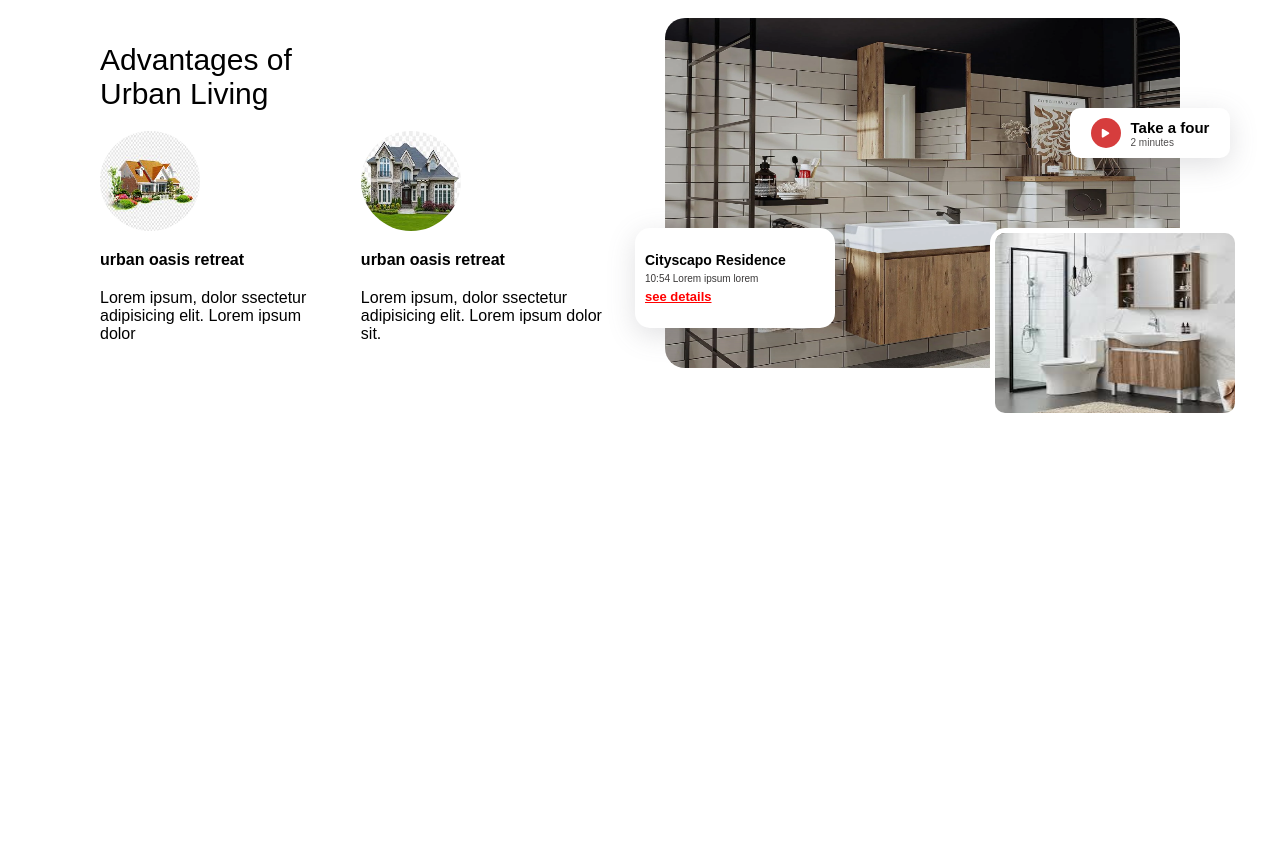
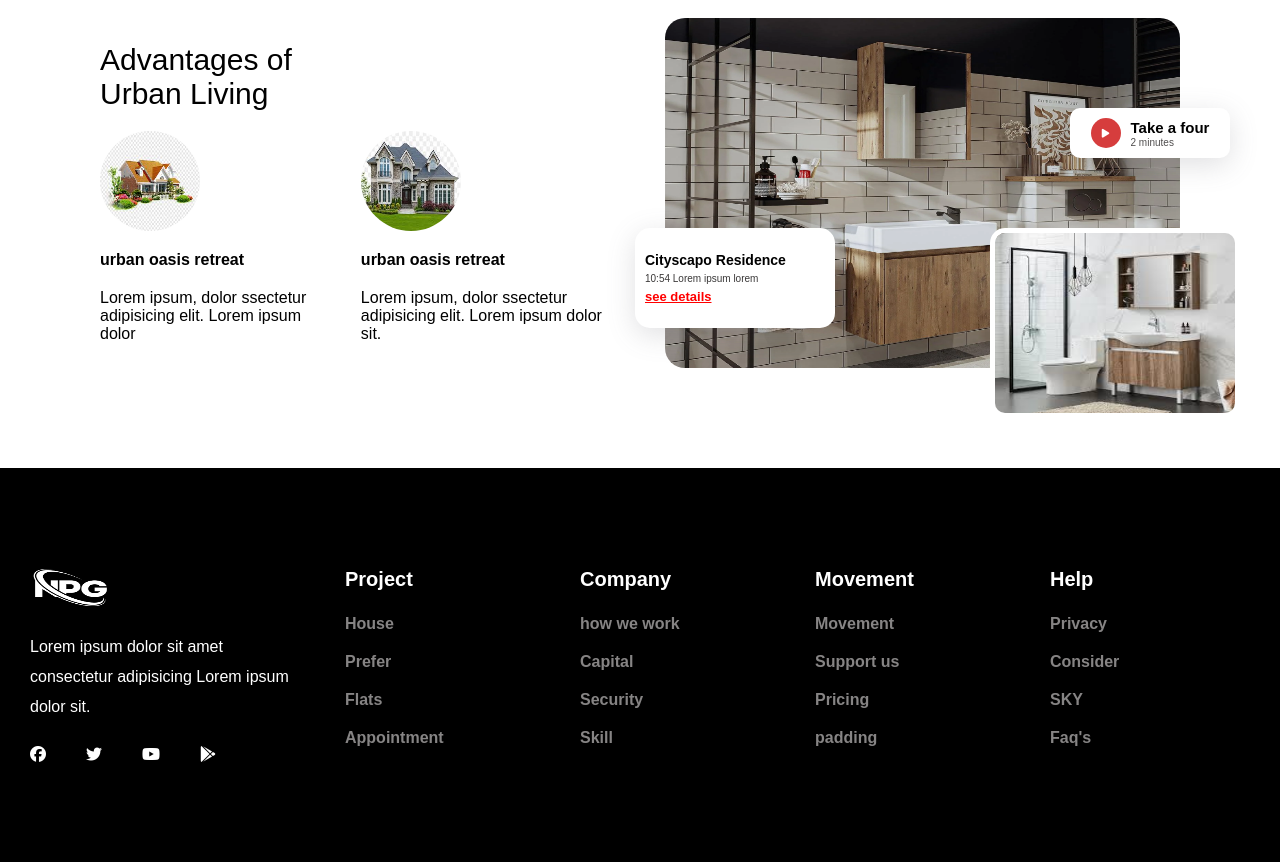
Before and after one commit to Safarli2904/task-9, a plain HTML site: page index.html in a window 1280 px wide. Shown: the part 734-1596 px from the top of the page. Before the commit the page ends 1202 px from the top, so only its background shows below. Drawn offline with Linux system fonts and the light colour scheme; a web font is replaced by a local one.

Commit message:
footer added

```diff
--- a/index.html
+++ b/index.html
@@ -9,11 +9,10 @@
       rel="stylesheet"
     />
     <link
-      <link
       rel="stylesheet"
       href="https://cdnjs.cloudflare.com/ajax/libs/font-awesome/6.7.1/css/all.min.css"
     />
-    <link rel="stylesheet" href="/style.css" />
+    <link rel="stylesheet" href="./style.css" />
   </head>
   <body>
     <div class="nawbar">
@@ -26,6 +25,7 @@
       </ul>
       <div class="naw-icon"><i class="fa-solid fa-bars"></i></div>
     </div>
+
     <div class="main-img">
       <div class="find-text">Find Your Perfect Urban Rental</div>
       <div class="search-container">
@@ -45,8 +45,6 @@
             <span>3</span>
             <i class="angle fa-solid fa-angle-down"></i>
           </div>
-          <!-- </div> -->
-          <!-- <div class="input-group"> -->
           <div class="input-group-items">
             <label for="guest"> Guest</label>
             <input type="number" name="" id="guest" />
@@ -68,20 +66,27 @@
         <p>Advantages of Urban Living</p>
         <div class="text-end">
           <div class="end-left">
-                    <img src="/assets/home-img.jpeg" alt="">
-                    <h4>urban  oasis retreat</h4>
-                    <span>Lorem ipsum, dolor ssectetur adipisicing elit. Lorem ipsum dolor </span>
+            <img src="./assets/home-img.jpeg" alt="" />
+            <h4>urban oasis retreat</h4>
+            <span
+              >Lorem ipsum, dolor ssectetur adipisicing elit. Lorem ipsum dolor
+            </span>
           </div>
           <div class="end-right">
-                    <img src="/assets/home-img-2.jpeg" alt="">
-                    <h4>urban  oasis retreat</h4>
-                    <span>Lorem ipsum, dolor ssectetur adipisicing elit. Lorem ipsum dolor sit. </span>
+            <img src="./assets/home-img-2.jpeg" alt="" />
+            <h4>urban oasis retreat</h4>
+            <span
+              >Lorem ipsum, dolor ssectetur adipisicing elit. Lorem ipsum dolor
+              sit.
+            </span>
           </div>
         </div>
       </div>
       <div class="advantages-img">
-           <img  src="/assets/bath4.webp" alt="">
-           <div class="absolute-img"><img src="/assets/bath-img-2.jpeg" alt=""></div>
+        <img src="./assets/bath4.webp" alt="" />
+        <div class="absolute-img">
+          <img src="./assets/bath-img-2.jpeg" alt="" />
+        </div>
         <div class="absolute-box-1">
           <div class="icon-box"><i class="fa-solid fa-play"></i></div>
           <div class="icon-box-text">
@@ -96,5 +101,56 @@
         </div>
       </div>
     </div>
+    <section class="footer">
+      <div class="footer-content">
+        <img src="./assets/logo.png" alt="" />
+        <p>
+          Lorem ipsum dolor sit amet consectetur adipisicing Lorem ipsum dolor
+          sit.
+        </p>
+        <div class="footer-icon">
+          <i class="fa-brands fa-facebook"></i>
+          <i class="fa-brands fa-twitter"></i>
+          <i class="fa-brands fa-youtube"></i>
+          <i class="fa-brands fa-google-play"></i>
+        </div>
+      </div>
+      <div class="footer-content">
+        <h4>Project</h4>
+        <ul>
+          <li><a href="">House</a></li>
+          <li><a href="">Prefer</a></li>
+          <li><a href="">Flats</a></li>
+          <li><a href="">Appointment</a></li>
+        </ul>
+      </div>
+      <div class="footer-content">
+        <h4>Company</h4>
+        <ul>
+          <li><a href="">how we work</a></li>
+          <li><a href="">Capital</a></li>
+          <li><a href="">Security</a></li>
+          <li><a href="">Skill</a></li>
+        </ul>
+      </div>
+      <div class="footer-content">
+        <h4>Movement</h4>
+        <ul>
+          <li><a href="">Movement</a></li>
+          <li><a href="">Support us</a></li>
+          <li><a href="">Pricing</a></li>
+          <li><a href="">padding</a></li>
+        </ul>
+      </div>
+      <div class="footer-content">
+        <h4>Help</h4>
+        <ul>
+          <li><a href="">Privacy</a></li>
+          <li><a href="">Consider</a></li>
+          <li><a href="">SKY</a></li>
+          <li><a href="">Faq's</a></li>
+        </ul>
+      </div>
+    </section>
   </body>
 </html>
--- a/style.css
+++ b/style.css
@@ -40,7 +40,7 @@
 .main-img{
     height: 550px;
     width: 95%;
-    background-image: url(/assets/furnuture1.webp);
+    background-image: url(./assets/furnuture1.webp);
     background-position: center;
     background-size: cover;
     margin: 0 auto;
@@ -62,11 +62,12 @@
     height: auto;
     background-color: white;
     justify-content: space-evenly;
-    padding: 30px;
+    padding:30px;
     border-radius: 10px;
     flex-wrap: wrap;
     gap: 20px;
     align-items: flex-end;
+    margin-bottom: 10px;
 
 }
 .input-group{
@@ -280,6 +281,56 @@
         font-weight: 600;
     }
 }
+.footer{
+    display: grid;
+    grid-template-columns: repeat(auto-fit,minmax(200px,auto));
+    gap: 35px;
+    padding: 100px 30px;
+    color: white;
+    background-color: black;
+}
+.footer-content{
+    display: flex;
+    flex-direction: column;
+    gap: 24px;
+    h4{
+        font-size: 20px;
+    }
+    p{
+        line-height: 30px;
+    }
+    img{
+        width: 80px;
+        height: 40px;
+    }
+    ul{
+        display: flex;
+        flex-direction: column;
+        list-style-type: none;
+        gap: 20px;
+    }
+    ul li a{
+        text-decoration: none;
+        color: rgb(134, 132, 132);
+        font-weight: 600;
+        transition: all 0.2s ease-in;
+        &:hover{
+            transform: translateY(-3px) translateX(-5px);
+            color: #fff;
+        }
+    }
+}
+
+.footer-icon{
+    display: flex;
+    gap: 40px;
+    transition: all 0.2s ease-in;
+
+}
+.footer-icon i:hover{
+    color: gray;
+}
+
 @media(max-width:986px){
     .advantages-container{
         flex-direction: column-reverse;
```
Also changed, not shown: assets/bath-img.jpg (deleted), assets/bath3.jpeg (deleted), assets/furnuture.jpeg (deleted), assets/logo.png (added). Lines whose indentation alone changed are shown as unchanged.
